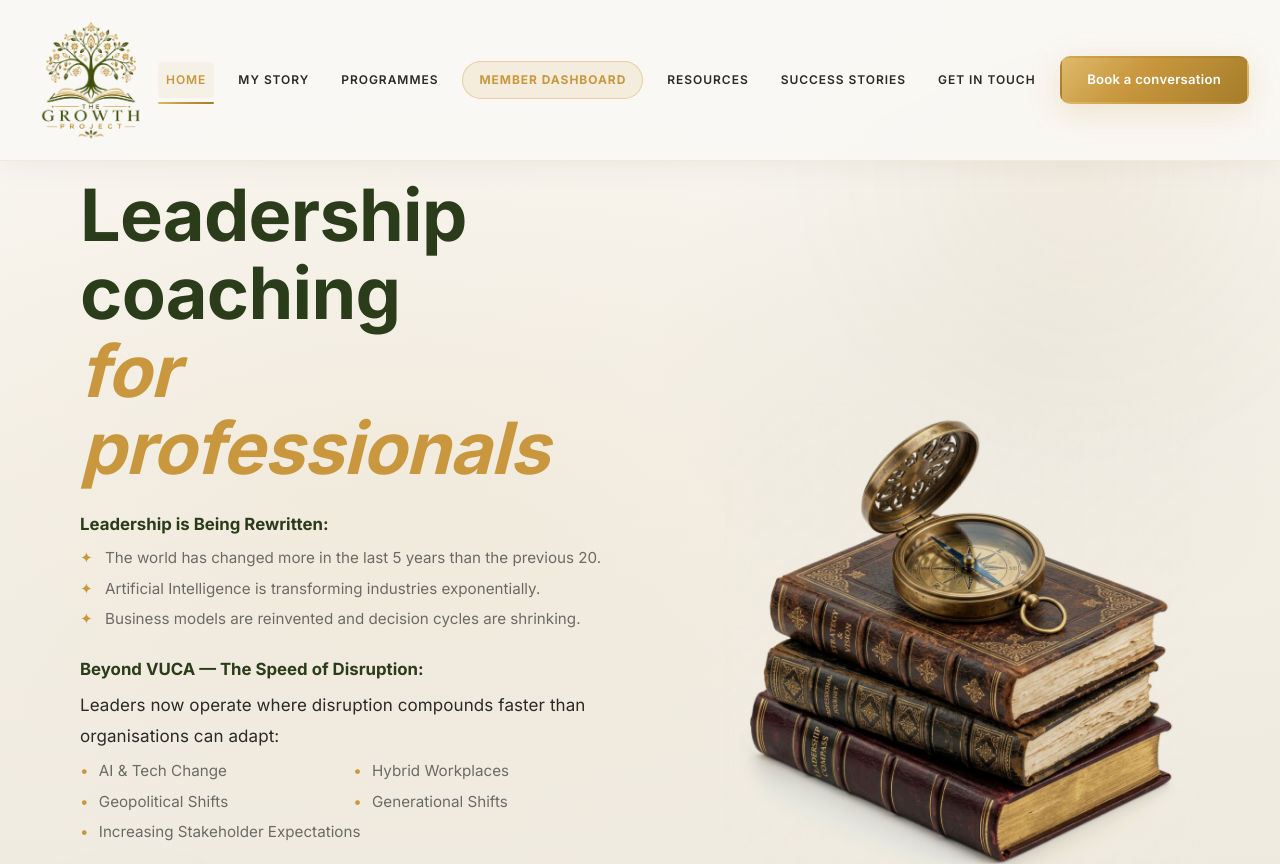
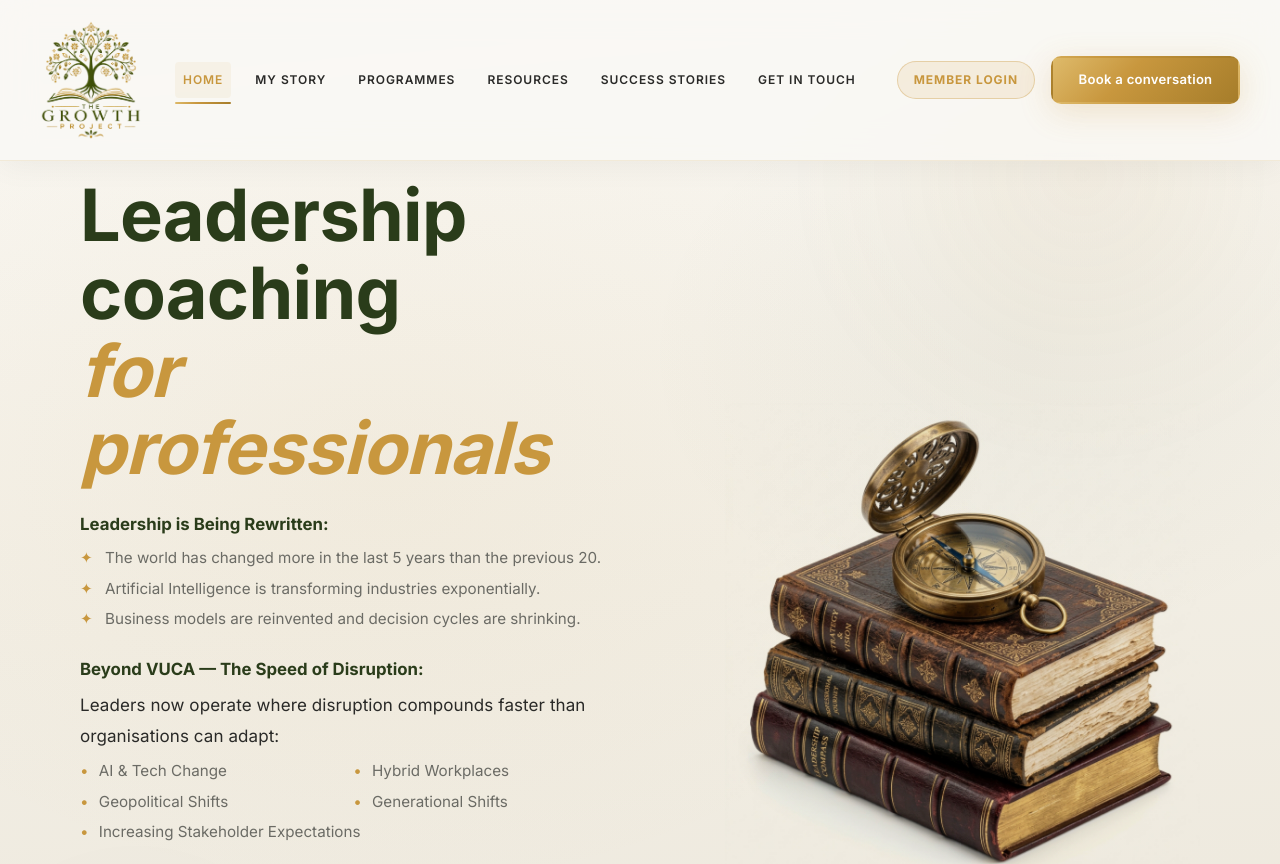
Before and after one commit to abhi2715/TGP, a React (Vite) app: page / in a window 1280 px wide. Shown: the top 864 px of the page. Built offline with nearby package versions, Linux system fonts and the light colour scheme; a web font is replaced by a local one.

Commit message:
style: move Member Login link to the far right next to the CTA

```diff
--- a/src/components/layout/Navbar.css
+++ b/src/components/layout/Navbar.css
@@ -185,6 +185,9 @@
 
 .mobile-cta { display: none; }
 
+.mobile-only-link { display: none; }
+.desktop-only-link { display: inline-flex; }
+
 .mobile-menu-btn {
   display: none;
   background: none;
@@ -235,6 +238,8 @@
 
   .mobile-menu-btn { display: block; }
   .desktop-cta     { display: none; }
+  .desktop-only-link { display: none !important; }
+  .mobile-only-link { display: block; }
 
   .mobile-cta {
     display: block;
--- a/src/components/layout/Navbar.tsx
+++ b/src/components/layout/Navbar.tsx
@@ -58,7 +58,7 @@ const Navbar = () => {
           <Link to="/" className={`nav-link ${isActive('/') && (activeSection === 'home' || !activeSection) ? 'active' : ''}`}>Home</Link>
           <Link to="/about" className={`nav-link ${isActive('/about') || activeSection === 'about' ? 'active' : ''}`}>My Story</Link>
           <Link to="/programmes" className={`nav-link ${isActive('/programmes') ? 'active' : ''}`}>Programmes</Link>
-          <Link to="/dashboard" className={`nav-link nav-link-shikhar ${location.pathname.includes('/dashboard') ? 'active' : ''}`}>MEMBER DASHBOARD</Link>
+          <Link to="/dashboard" className={`nav-link nav-link-shikhar mobile-only-link ${location.pathname.includes('/dashboard') ? 'active' : ''}`}>MEMBER LOGIN</Link>
           <Link to="/resources" className={`nav-link ${isActive('/resources') ? 'active' : ''}`}>Resources</Link>
           <Link to="/success-stories" className={`nav-link ${isActive('/success-stories') ? 'active' : ''}`}>Success Stories</Link>
           <Link to="/contact" className={`nav-link ${isActive('/contact') ? 'active' : ''}`}>Get in touch</Link>
@@ -69,6 +69,7 @@ const Navbar = () => {
         </nav>
 
         <div className="navbar-actions">
+          <Link to="/dashboard" className={`nav-link nav-link-shikhar desktop-only-link ${location.pathname.includes('/dashboard') ? 'active' : ''}`}>MEMBER LOGIN</Link>
           <MagneticButton>
             <Link to="/book-consultation" className="btn btn-primary desktop-cta">
               Book a conversation
```
